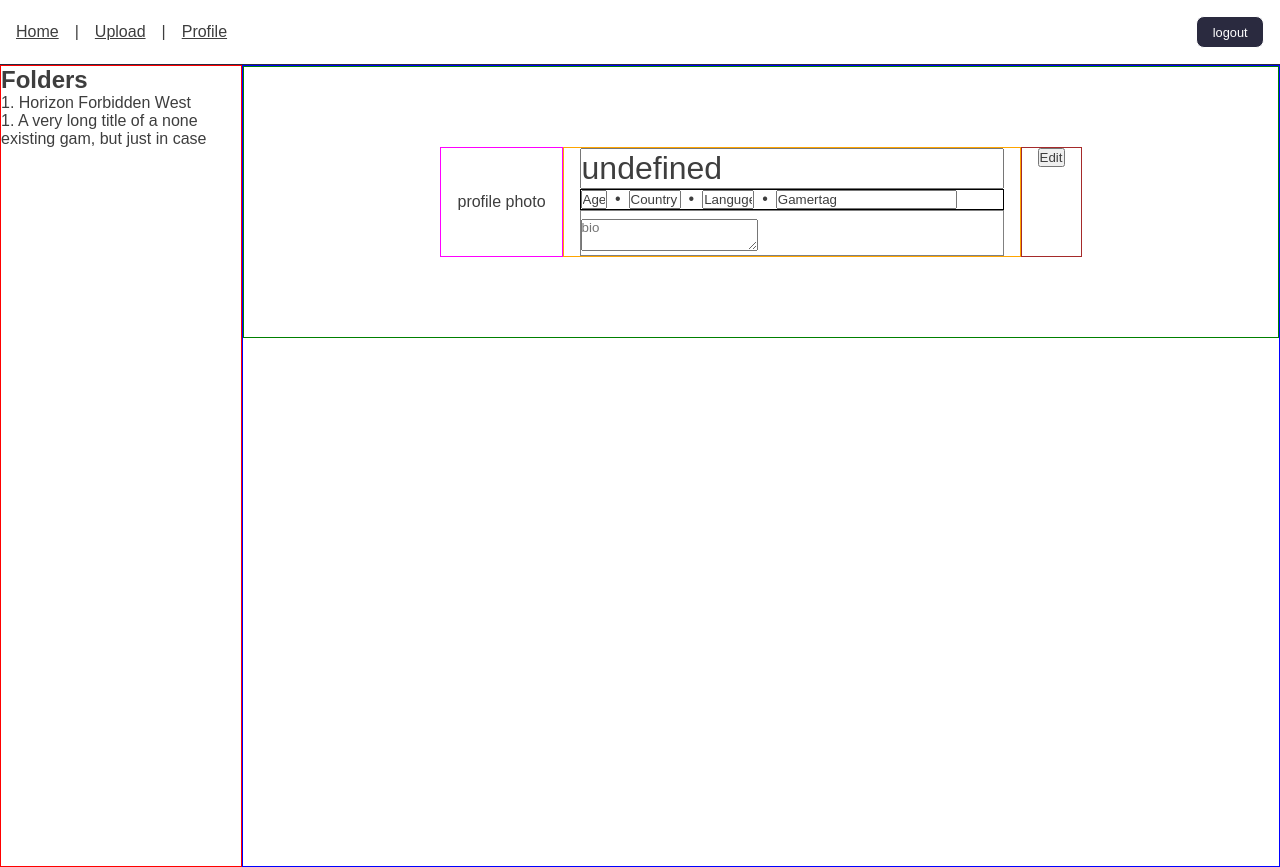
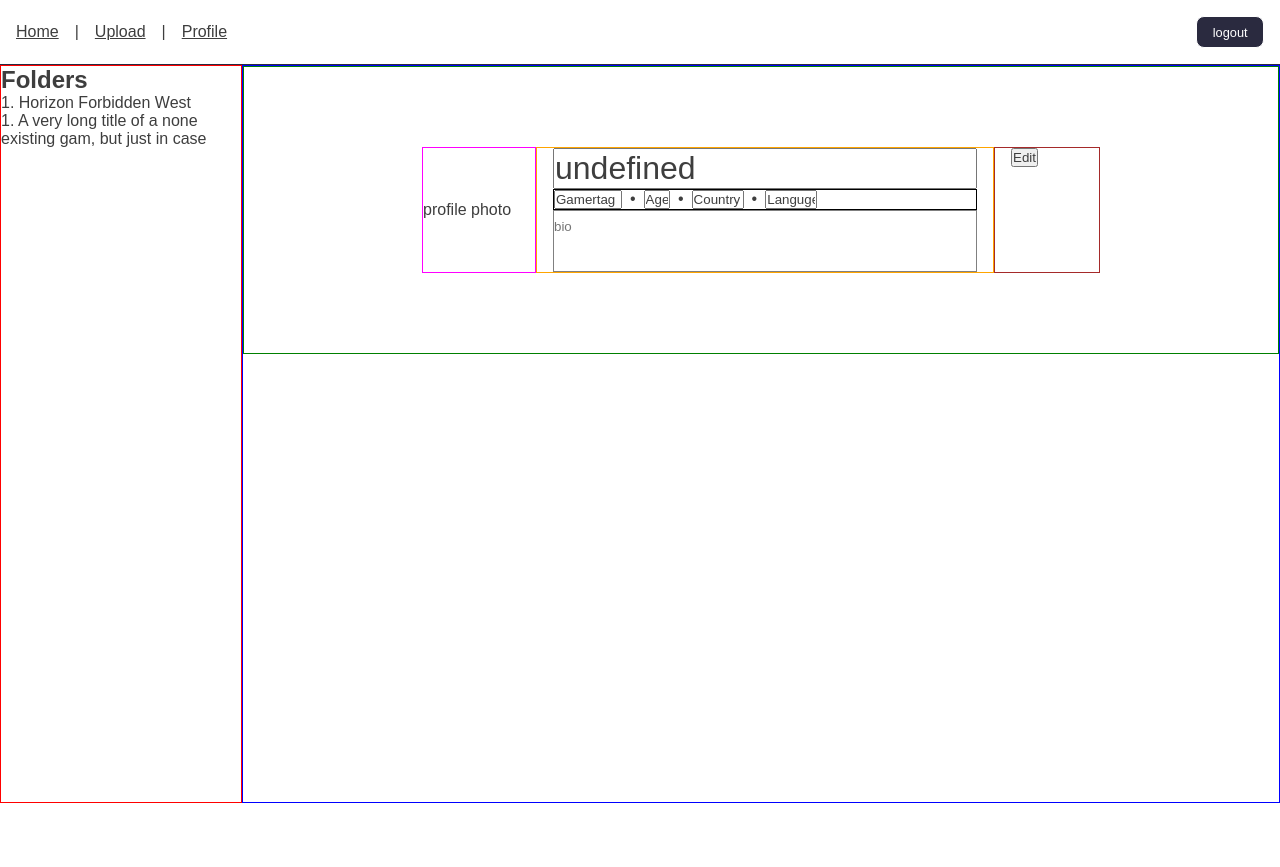
Before and after one commit to andreaDiClaudio/Virtual_Escape, a Svelte app in the folder client/Virtual-Escape/: page /profile in a window 1280 px wide. After the commit the page ends 803 px from the top, so only its background shows below. Built offline with nearby package versions, Linux system fonts and the light colour scheme; sample sign-in values are in the browser's storage.

Commit message:
checkpoint in working updating profile info

```diff
--- a/client/Virtual-Escape/src/assets/css/profile/profile.css
+++ b/client/Virtual-Escape/src/assets/css/profile/profile.css
@@ -5,7 +5,7 @@
 
 #left-panel {
     border: solid 1px red;
-    height: 100vh;
+    height: 92vh;
     max-width: 15rem;
 }
 
@@ -27,8 +27,8 @@
     border: solid 1px magenta;
     display: flex;
     align-items: center;
-    padding-right: 1rem;
-    padding-left: 1rem;
+    width: 7rem;
+    min-width: 7rem;
 }
 
 #user-info-profile {
@@ -52,6 +52,10 @@
     width: 1.4rem;
 }
 
+#user-info-age {
+
+}
+
 #user-info-country {
     width: 3rem;
 }
@@ -60,18 +64,28 @@
     width: 3rem;
 }
 
+#user-info-gamertag {
+    width: 4rem;
+}
+
 #user-info-bio-wrapper {
     border: solid 1px gray;
     padding-top: 0.5rem;
 }
 
-#user-info-edit-button {
-    display: flex;
-    align-items:first baseline;
+#user-info-bio {
+    height: 3rem;
+    width: 21.3rem;
+    border: none;
+    resize: none;
 }
 
-#user-info-edit-button {
+#user-info-edit-button-wrapper {
     border: solid 1px brown;
     padding-left: 1rem;
     padding-right: 1rem;
+    display: flex;
+    flex-direction: column;
+    justify-content: space-between;
+    min-width: 4.5rem;
 }
--- a/client/Virtual-Escape/src/pages/profile/Profile.svelte
+++ b/client/Virtual-Escape/src/pages/profile/Profile.svelte
@@ -10,6 +10,86 @@
         titleStore.resetTitle();
     });
     //TODO make all the fields as input but style them as not making it read only. when the user press edit, the inputs become not readonly and have a styling similar to input.
+
+    function editUserInfo() {
+        //const profileImage TODO as last
+
+        //show the button 'save changes'
+        //show the button 'discard changes'
+
+        //save elements
+        const age = document.getElementById("user-info-age");
+        const country = document.getElementById("user-info-country");
+        const language = document.getElementById("user-info-language");
+        const gamertag = document.getElementById("user-info-gamertag");
+        const bio = document.getElementById("user-info-bio");
+        const editConfirmWrapper = document.getElementById(
+            "user-info-edit-confirm-wrapper"
+        );
+
+        //remove readonly attribute
+        age.removeAttribute("readonly");
+        country.removeAttribute("readonly");
+        language.removeAttribute("readonly");
+        gamertag.removeAttribute("readonly");
+        bio.removeAttribute("readonly");
+        //remove hidden attribute
+        editConfirmWrapper.removeAttribute("hidden");
+    }
+
+    //Save Changes
+    function saveChanges() {
+        //save attributes
+        const age = document.getElementById("user-info-age");
+        const country = document.getElementById("user-info-country");
+        const language = document.getElementById("user-info-language");
+        const gamertag = document.getElementById("user-info-gamertag");
+        const bio = document.getElementById("user-info-bio");
+        const editConfirmWrapper = document.getElementById(
+            "user-info-edit-confirm-wrapper"
+        );
+
+        // TODO query attributes to db and refresh. at the moment like this for testing
+        // @ts-ignore
+        const newAge = age.value;
+        // @ts-ignore
+        const newCountry = country.value;
+        // @ts-ignore
+        const newLanguage = language.value;
+        // @ts-ignore
+        const newGamertag = gamertag.value;
+        // @ts-ignore
+        const newBio = bio.value;
+        // @ts-ignore
+
+        editConfirmWrapper.setAttribute("hidden", "true");
+        editConfirmWrapper.setAttribute("hidden", "true");
+        age.setAttribute("readonly", "true");
+        country.setAttribute("readonly", "true");
+        language.setAttribute("readonly", "true");
+        gamertag.setAttribute("readonly", "true");
+        bio.setAttribute("readonly", "true");
+    }
+
+    //Discard Changes
+    function discardChanges() {
+        //save attributes
+        const age = document.getElementById("user-info-age");
+        const country = document.getElementById("user-info-country");
+        const language = document.getElementById("user-info-language");
+        const gamertag = document.getElementById("user-info-gamertag");
+        const bio = document.getElementById("user-info-bio");
+        const editConfirmWrapper = document.getElementById(
+            "user-info-edit-confirm-wrapper"
+        );
+
+        editConfirmWrapper.setAttribute("hidden", "true");
+        age.setAttribute("readonly", "true");
+        country.setAttribute("readonly", "true");
+        language.setAttribute("readonly", "true");
+        gamertag.setAttribute("readonly", "true");
+        bio.setAttribute("readonly", "true");
+    }
 </script>
 
 <Navbar />
@@ -32,20 +112,26 @@
                     readonly
                 />
                 <div id="extra-user-info-wrapper">
+                    <input id="user-info-gamertag" value="Gamertag" readonly />
+                    <p>•</p>
                     <input id="user-info-age" value="Age" readonly />
                     <p>•</p>
                     <input id="user-info-country" value="Country" readonly />
                     <p>•</p>
                     <input id="user-info-language" value="Languge" readonly />
-                    <p>•</p>
-                    <input id="user-info-gamertag" value="Gamertag" readonly />
                 </div>
                 <div id="user-info-bio-wrapper">
-                    <textarea id="user-info-bio" placeholder="bio" />
+                    <textarea id="user-info-bio" placeholder="bio" readonly />
                 </div>
             </div>
-            <div id="user-info-edit-button">
-                <button>Edit</button>
+            <div id="user-info-edit-button-wrapper">
+                <div id="user-info-edit-button">
+                    <button on:click={editUserInfo}>Edit</button>
+                </div>
+                <div id="user-info-edit-confirm-wrapper" hidden>
+                    <button on:click={discardChanges}>discard</button>
+                    <button on:click={saveChanges}>save</button>
+                </div>
             </div>
         </div>
     </div>
```
